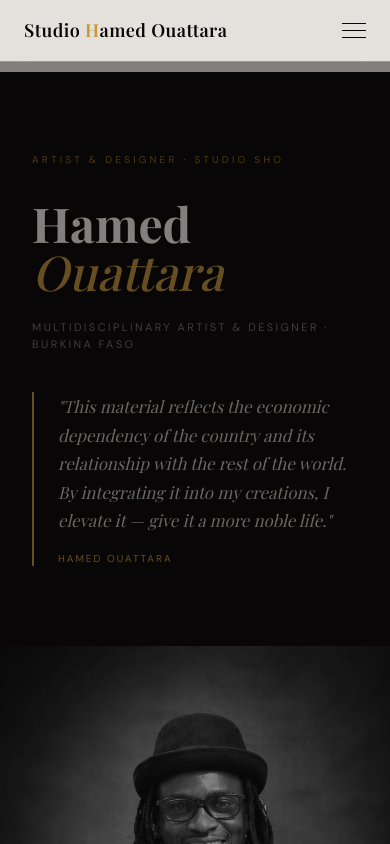
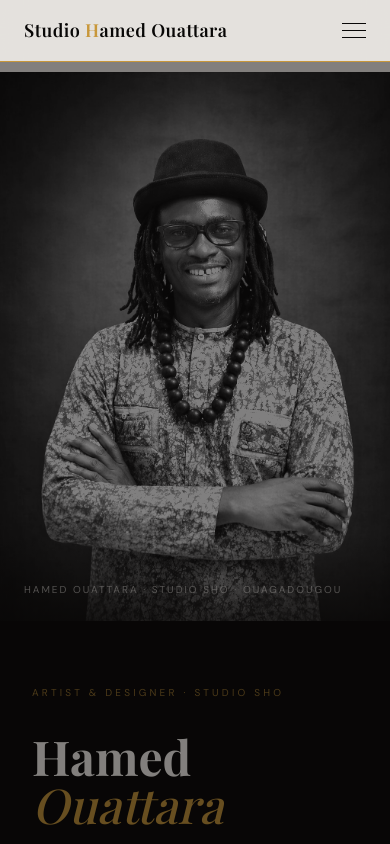
Before and after one commit to hamedouattaradesign-sys/studio-hamed-ouattara, a Next.js app: page /about in a window 390 px wide. Shown: the top 844 px of the page. Built offline with nearby package versions, Linux system fonts and the light colour scheme.

Commit message:
Fix About hero mobile layout: portrait first, text below

```diff
--- a/app/about/page.tsx
+++ b/app/about/page.tsx
@@ -105,10 +105,10 @@ export default function AboutPage() {
   return (
     <>
       {/* ════════════════════════════ HERO */}
-      <section className="flex min-h-screen flex-col pt-[72px] md:grid md:grid-cols-[1fr_480px]">
+      <section className="flex flex-col pt-[72px] md:grid md:min-h-screen md:grid-cols-[1fr_480px]">
 
-        {/* Left — dark */}
-        <div className="flex flex-col justify-center bg-black px-8 py-20 md:px-16 md:py-28">
+        {/* Left — dark (below portrait on mobile, left column on desktop) */}
+        <div className="order-2 md:order-none flex flex-col justify-center bg-black px-8 py-16 md:px-16 md:py-28">
           <Reveal>
             <p className="mb-8 font-body text-[10px] tracking-[0.32em] text-gold/70 uppercase">
               Artist &amp; Designer · Studio SHO
@@ -153,8 +153,8 @@ export default function AboutPage() {
           </Reveal>
         </div>
 
-        {/* Right — portrait */}
-        <div className="relative min-h-[480px] bg-[#111] md:min-h-0">
+        {/* Right — portrait (top on mobile, right column on desktop) */}
+        <div className="order-1 md:order-none relative h-[65vh] bg-[#111] md:h-auto md:min-h-0">
           <Image
             src="/images/hamed_portrait.jpg"
             alt="Hamed Ouattara"
```
